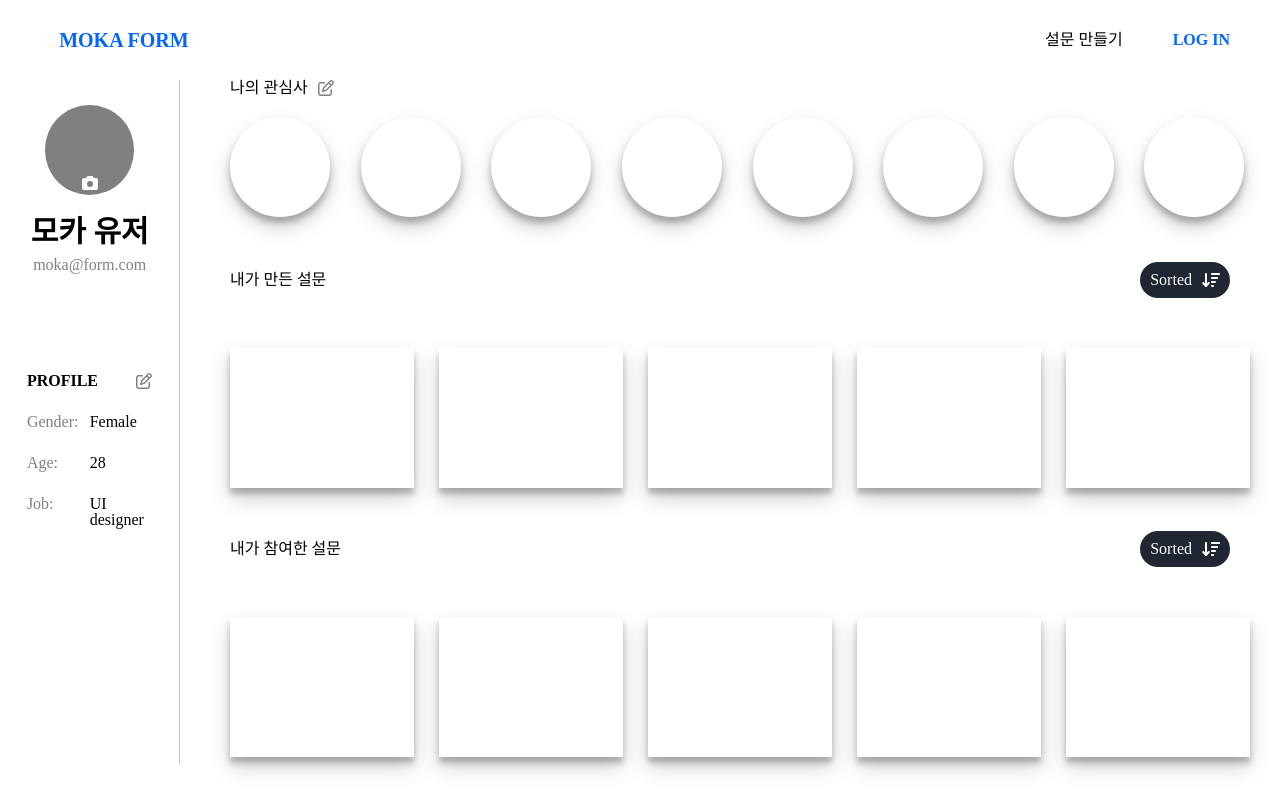
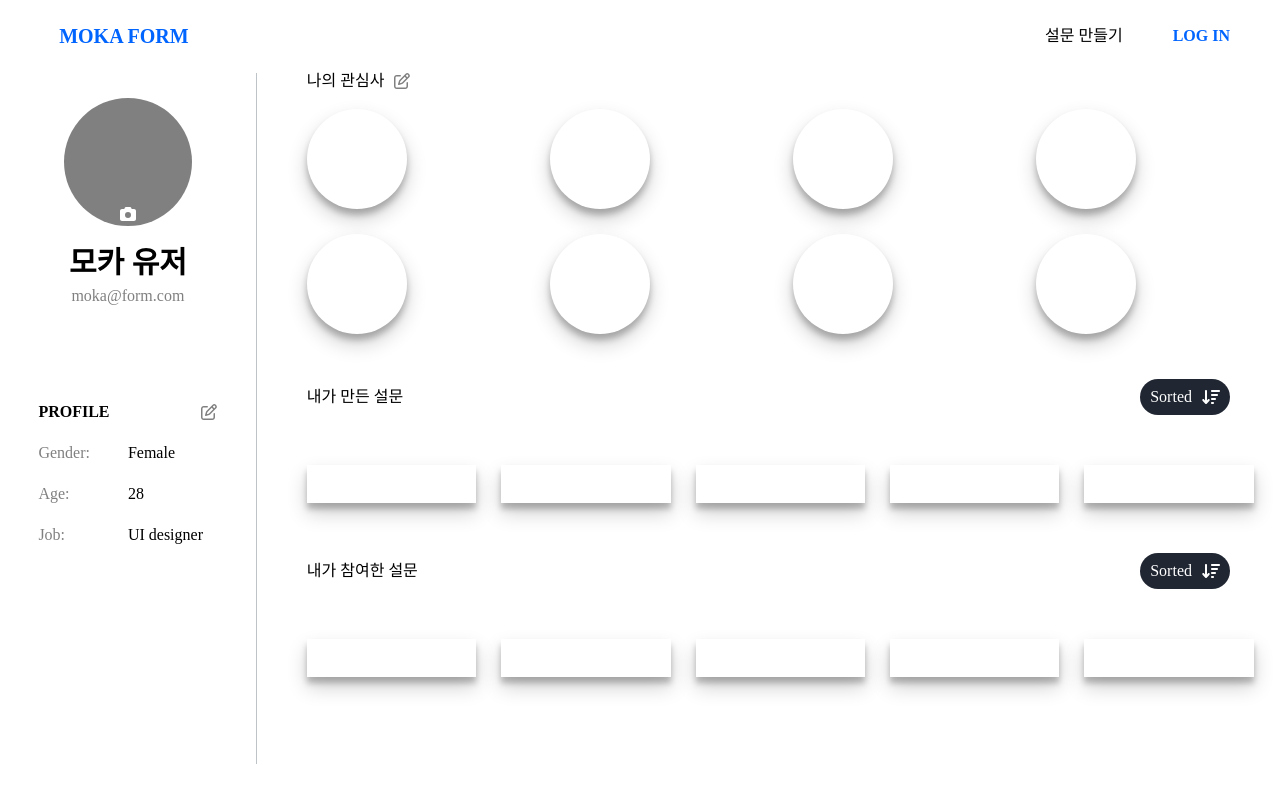
Before and after one commit to moka-team/mokaform-client, a React (Create React App) app: page /mypage in a window 1280 px wide. Shown: the top 812 px of the page. Built offline with nearby package versions, Linux system fonts and the light colour scheme.

Commit message:
design: 마이페이지 UI 수정 (MOKA-37)

```diff
--- a/src/components/users/MyPage/Carousel.js
+++ b/src/components/users/MyPage/Carousel.js
@@ -10,7 +10,7 @@ const Container = styled.div`
 const Card = styled.div`
   background-color: white;
   width: 30%;
-  height: 60%;
+  height: 100%;
   margin-right: 25px;
   box-shadow: 0 10px 20px rgba(0, 0, 0, 0.19), 0 6px 6px rgba(0, 0, 0, 0.23);
   &:hover {
--- a/src/components/users/MyPage/CircleCarousel.js
+++ b/src/components/users/MyPage/CircleCarousel.js
@@ -6,9 +6,9 @@ const Container = styled.div`
   height: 100%;
   align-items: center;
   justify-content: space-between;
-  margin: 0px 50px;
+  margin: 20px 50px;
   grid-template-columns: repeat(8, 1fr);
-  @media screen and (max-width: 1000px) {
+  @media screen and (max-width: 1300px) {
     grid-template-columns: repeat(4, 1fr);
   }
 `;
--- a/src/components/users/MyPage/ListContainer.js
+++ b/src/components/users/MyPage/ListContainer.js
@@ -7,8 +7,8 @@ import CircleCarousel from "./CircleCarousel";
 const Container = styled.div`
   display: flex;
   flex-direction: column;
-  width: 100%;
-  height: 100%;
+  width: 80%;
+  height: 90%;
 `;
 const Header = styled.div`
   display: flex;
@@ -31,18 +31,6 @@ const SortedBtn = styled(Block)`
   border-radius: 18px;
   cursor: pointer;
 `;
-const Interest = styled.div`
-  width: 100%;
-  height: 25%;
-`;
-const CreatedSurvey = styled.div`
-  width: 100%;
-  height: 35%;
-`;
-const ParticipatedSurvey = styled.div`
-  width: 100%;
-  height: 35%;
-`;
 
 function ListContainer() {
   return (
@@ -53,9 +41,7 @@ function ListContainer() {
           <FontAwesomeIcon icon={faEdit} color="gray" />
         </Block>
       </Header>
-      <Interest>
-        <CircleCarousel />
-      </Interest>
+      <CircleCarousel />
       <Header>
         <p>내가 만든 설문</p>
         <SortedBtn>
@@ -63,9 +49,7 @@ function ListContainer() {
           <FontAwesomeIcon icon={faSortAmountAsc} color="white" />
         </SortedBtn>
       </Header>
-      <CreatedSurvey>
-        <Carousel />
-      </CreatedSurvey>
+      <Carousel />
       <Header>
         <p>내가 참여한 설문</p>
         <SortedBtn>
@@ -73,9 +57,7 @@ function ListContainer() {
           <FontAwesomeIcon icon={faSortAmountAsc} color="white" />
         </SortedBtn>
       </Header>
-      <ParticipatedSurvey>
-        <Carousel />
-      </ParticipatedSurvey>
+      <Carousel />
     </Container>
   );
 }
--- a/src/components/users/MyPage/MypageHeader.js
+++ b/src/components/users/MyPage/MypageHeader.js
@@ -1,5 +1,7 @@
 import styled from "styled-components";
 import { useState } from "react";
+import routes from "../../../routes";
+import { Link } from "react-router-dom";
 
 const SHeader = styled.div`
   display: flex;
@@ -8,7 +10,7 @@ const SHeader = styled.div`
   width: 100%;
 `;
 
-const Logo = styled.div`
+const StyledLink = styled(Link)`
   display: flex;
   justify-content: center;
   font-weight: 800;
@@ -17,6 +19,7 @@ const Logo = styled.div`
   text-align: center;
   color: #0064ff;
   margin-left: 1px;
+  cursor: pointer;
 `;
 
 const Button = styled.div`
@@ -42,7 +45,9 @@ function Header() {
 
   return (
     <SHeader>
-      <Logo>MOKA FORM</Logo>
+      <StyledLink to={routes.main} style={{ textDecoration: "none" }}>
+        MOKA FORM
+      </StyledLink>
       <Button>
         <CreateBtn>설문 만들기</CreateBtn>
         <LoginBtn onClick={() => setLogin(!login)}>
--- a/src/pages/users/myPage/index.js
+++ b/src/pages/users/myPage/index.js
@@ -13,7 +13,7 @@ const Container = styled.div`
 const Wrapper = styled.div`
   display: flex;
   width: 100%;
-  height: 90%;
+  height: 100%;
 `;
 
 function Mypage() {
```
